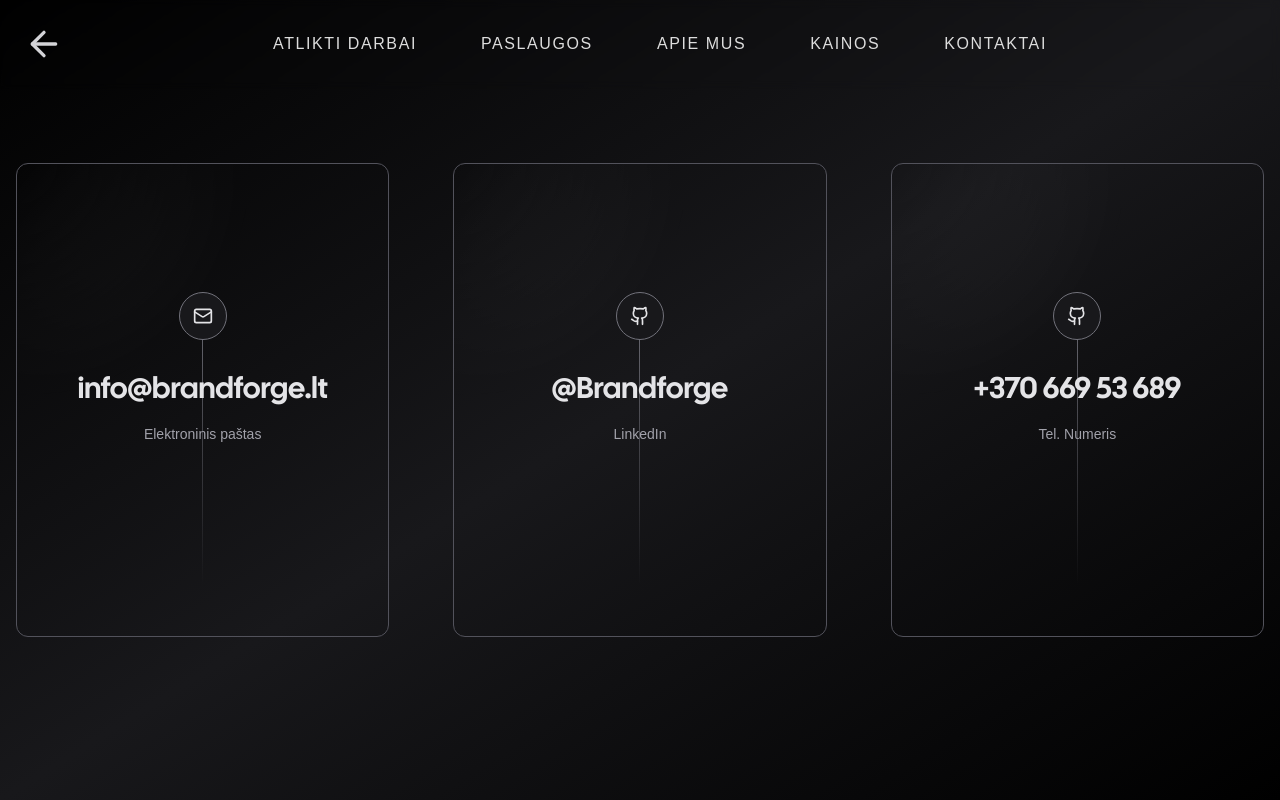
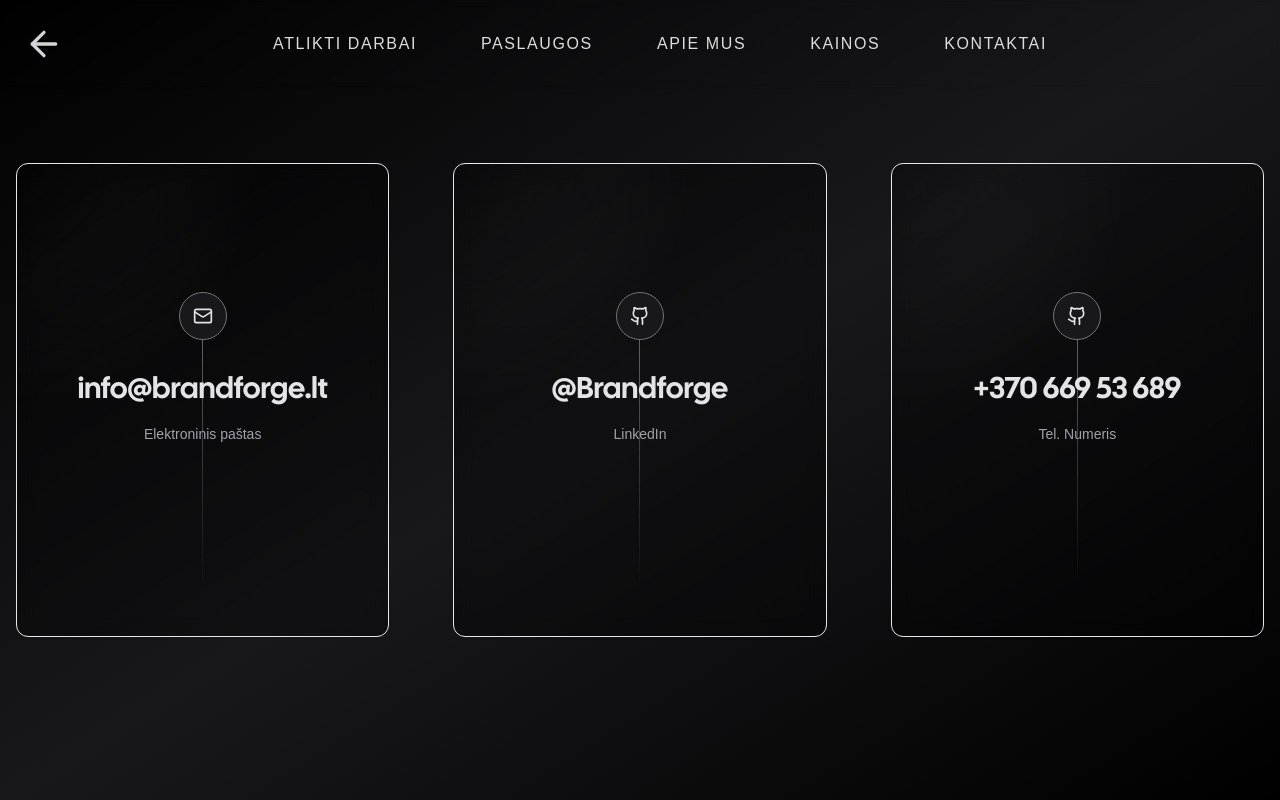
Before and after one commit to Drangis-tech/nextjs-portfolio-website, a Next.js app: page /contact in a window 1280 px wide. Shown: the top 800 px of the page. Built offline with nearby package versions, Linux system fonts and the light colour scheme; no server answers; what tailwindcss-debug-screens would draw is missing.

Commit message:
grid backgroundas

```diff
--- a/app/components/card.tsx
+++ b/app/components/card.tsx
@@ -44,26 +44,30 @@
     <div
       onMouseMove={onMouseMove || handleMouseMove}  // Use passed onMouseMove or fallback to local one
       onClick={onClick}
-      className={`overflow-hidden relative duration-700 border rounded-xl hover:bg-zinc-800/10 group md:gap-8 hover:border-zinc-400/50 border-zinc-600 ${className}`}
-      style={style}
+      className={`relative overflow-hidden border rounded-xl ${className}`}
+      style={{
+        ...style,
+        backdropFilter: 'blur(10px)', // Add blur effect
+        backgroundColor: 'rgba(0, 0, 0, 0.3)' // Adjust color and opacity to suit your design
+      }}
     >
       {/* Canvas for the particle effect */}
       <canvas ref={canvasRef} className="absolute inset-0 w-full h-full pointer-events-none z-0" />
 
-      <div className="pointer-events-none">
+      <div className="pointer-events-none absolute inset-0 z-10">
         <div className="absolute inset-0 z-0 transition duration-1000 [mask-image:linear-gradient(black,transparent)]" />
         <motion.div
-          className="absolute inset-0 z-10 bg-gradient-to-br opacity-100 via-zinc-100/10 transition duration-1000 group-hover:opacity-50"
+          className="absolute inset-0 z-20 bg-gradient-to-br opacity-100 via-zinc-100/10 transition duration-1000 group-hover:opacity-50"
           style={maskStyle}
         />
         <motion.div
-          className="absolute inset-0 z-10 opacity-0 mix-blend-overlay transition duration-1000 group-hover:opacity-100"
+          className="absolute inset-0 z-20 opacity-0 mix-blend-overlay transition duration-1000 group-hover:opacity-100"
           style={maskStyle}
         />
       </div>
 
       {/* Title and Description */}
-      <div className="relative z-10 p-4">
+      <div className="relative z-30 p-4">
         {title && <h3 className="text-lg font-semibold">{title}</h3>}
         {description && <p className="text-sm text-gray-500 mt-2">{description}</p>}
       </div>
--- a/app/components/ui/Spotlight.tsx
+++ b/app/components/ui/Spotlight.tsx
@@ -16,7 +16,7 @@
       xmlns="http://www.w3.org/2000/svg"
       viewBox="0 0 3787 2842"
       fill="none"
-      style={{ top: "-40", left: "21%", transform: "translateX(-50%)" }}
+      style={{ top: "-40", left: "22%", transform: "translateX(-50%)" }}
     >
       <g filter="url(#filter)">
         <ellipse
--- a/app/page.tsx
+++ b/app/page.tsx
@@ -74,11 +74,13 @@
       </header>
 
       {/* Main Page Container with Global Background */}
-      <div className="bg-black min-h-screen relative">
+      <div className="bg-black min-h-screen relative overflow-hidden">
         {/* Hero Section */}
         <div className="relative min-h-screen flex items-center justify-center w-screen bg-black overflow-hidden">
           {/* Spotlight SVG */}
-          <Spotlight className="absolute top-0 left-0 z-0" fill="white" />
+          <div className="absolute inset-0 pointer-events-none z-0 flex items-center justify-center">
+            <Spotlight className="w-[120%] h-[120%]" fill="white" />
+          </div>
 
           {/* Grid Pattern Overlay */}
           <GridPattern
--- a/app/paslaugos/page.tsx
+++ b/app/paslaugos/page.tsx
@@ -3,6 +3,7 @@
 import React, { useEffect } from "react";
 import { Navigation } from "../components/nav";
 import { Card } from "../components/card"; // Import the Card component
+import GridPattern from "../components/grid-pattern"; // Import GridPattern component
 
 // Service Data with Images
 const services = [
@@ -134,8 +135,16 @@
 
   return (
     <div className="relative pb-16 bg-gradient-to-tl from-zinc-900/0 via-zinc-900 to-zinc-900/0">
+      {/* Grid Pattern Overlay */}
+      <GridPattern
+        width={40}
+        height={40}
+        className="absolute inset-0 z-0 opacity-30 pointer-events-none"
+        strokeDasharray="2,2"
+      />
+
       <Navigation />
-      <div className="px-6 pt-24 mx-auto space-y-8 max-w-7xl lg:px-8 md:space-y-16 md:pt-32 lg:pt-40">
+      <div className="px-6 pt-24 mx-auto space-y-8 max-w-7xl lg:px-8 md:space-y-16 md:pt-32 lg:pt-40 relative z-10">
         {/* Hero Section */}
         <div className="max-w-2xl mx-auto lg:mx-0">
           <h2 className="text-3xl font-bold tracking-tight text-zinc-100 sm:text-4xl">
@@ -232,7 +241,7 @@
             >
               Susisiekite
             </a>
-                   </div>
+          </div>
         </div>
       </div>
     </div>
```
